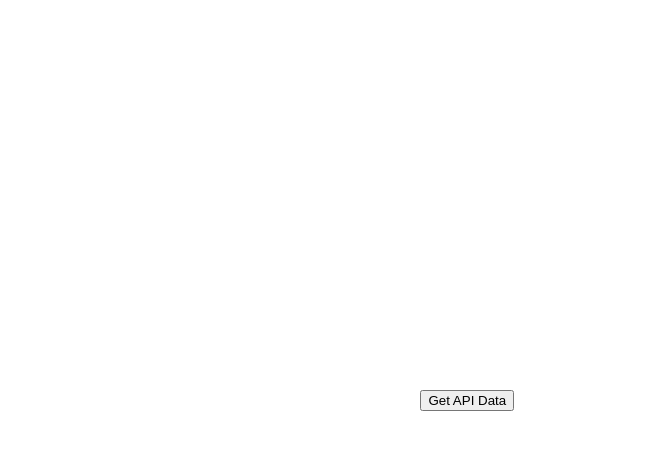
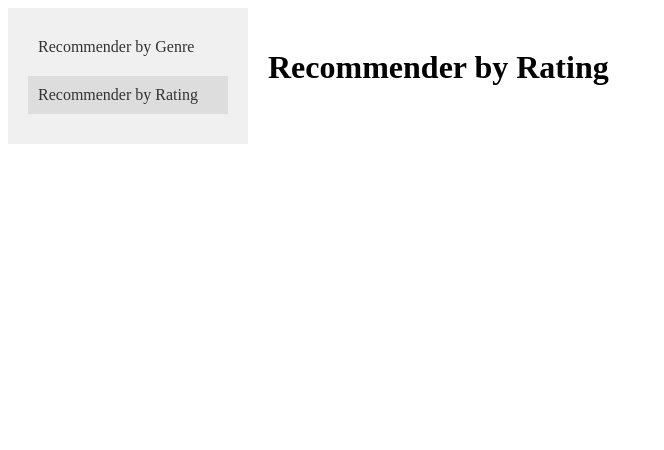
Before and after one commit to jonasjansen/movie-recommender-app, a Vue app in the folder app/: page /rating in a window 1280 px wide. Shown: the top 450 px of the page, without its empty margins (0-664 px from the left). Built offline with nearby package versions, Linux system fonts and the light colour scheme.

Commit message:
Create two pages, one for each recommender system.

```diff
--- a/app/package.json
+++ b/app/package.json
@@ -10,7 +10,8 @@
   "dependencies": {
     "axios": "^1.6.2",
     "http-proxy-middleware": "^2.0.6",
-    "vue": "^3.3.4"
+    "vue": "^3.3.4",
+    "vue-router": "^4.2.5"
   },
   "devDependencies": {
     "@vitejs/plugin-vue": "^4.4.0",
--- a/app/src/App.vue
+++ b/app/src/App.vue
@@ -1,72 +1,56 @@
-<!-- App.vue -->
 <template>
   <div id="app">
-    <button @click="getMovieData">Get API Data</button>
-
-    <div v-if="movieData">
-      <p>{{ movieData }}</p>
+    <div class="sidebar">
+      <router-link to="/genre" class="menu-item" :class="{ active: currentRoute === '/genre' }">Recommender by Genre</router-link>
+      <router-link to="/rating" class="menu-item" :class="{ active: currentRoute === '/rating' }">Recommender by Rating</router-link>
     </div>
-
-    <div v-if="error">
-      <p>Error fetching movie data: {{ error }}</p>
+    <div class="main-content">
+      <router-view />
     </div>
   </div>
 </template>
 
 <script>
-import axios from 'axios';
-
 export default {
   data() {
     return {
-      movieData: null,
-      error: null
+      currentRoute: "/genre", // Set the default route
     };
   },
-  methods: {
-    getMovieData() {
-      // Make a GET request to the /movie endpoint
-      axios.get('/api')
-          .then(response => {
-            // Handle successful response
-            this.movieData = response.data;
-            this.error = null;
-          })
-          .catch(error => {
-            // Handle error
-            this.error = error.message;
-            this.movieData = null;
-          });
-    }
-  }
+  watch: {
+    $route(to) {
+      this.currentRoute = to.path;
+    },
+  },
 };
 </script>
 
-<style scoped>
-header {
-  line-height: 1.5;
+<style>
+#app {
+  display: flex;
 }
 
-.logo {
-  display: block;
-  margin: 0 auto 2rem;
+.sidebar {
+  width: 200px;
+  background-color: #f0f0f0;
+  padding: 20px;
 }
 
-@media (min-width: 1024px) {
-  header {
-    display: flex;
-    place-items: center;
-    padding-right: calc(var(--section-gap) / 2);
-  }
+.menu-item {
+  display: block;
+  padding: 10px;
+  margin-bottom: 10px;
+  text-decoration: none;
+  color: #333;
+}
 
-  .logo {
-    margin: 0 2rem 0 0;
-  }
+.menu-item:hover,
+.menu-item.active {
+  background-color: #ddd;
+}
 
-  header .wrapper {
-    display: flex;
-    place-items: flex-start;
-    flex-wrap: wrap;
-  }
+.main-content {
+  flex: 1;
+  padding: 20px;
 }
 </style>
--- /dev/null
+++ b/app/src/components/GenreRecommender.vue
@@ -0,0 +1,17 @@
+<template>
+  <div>
+    <h1>Recommender by Genre</h1>
+  </div>
+
+</template>
+
+<script>
+export default {
+
+}
+
+</script>
+
+<style scoped>
+
+</style>
--- /dev/null
+++ b/app/src/components/RatingRecommender.vue
@@ -0,0 +1,17 @@
+<template>
+  <div>
+    <h1>Recommender by Rating</h1>
+  </div>
+
+</template>
+
+<script>
+export default {
+
+}
+
+</script>
+
+<style scoped>
+
+</style>
```
Also changed, not shown: app/src/main.js (+15 -4 lines), 2 other files (tests, documents, lock files or other folders).
